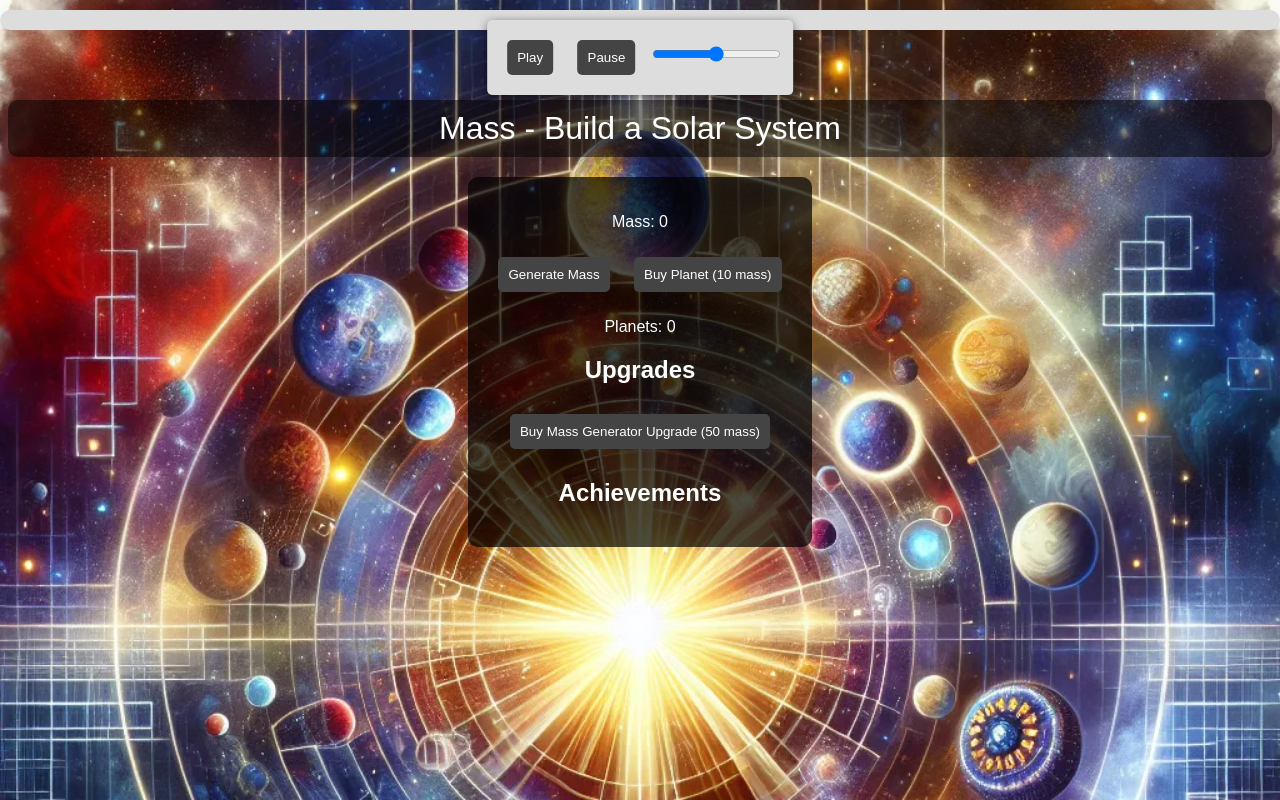
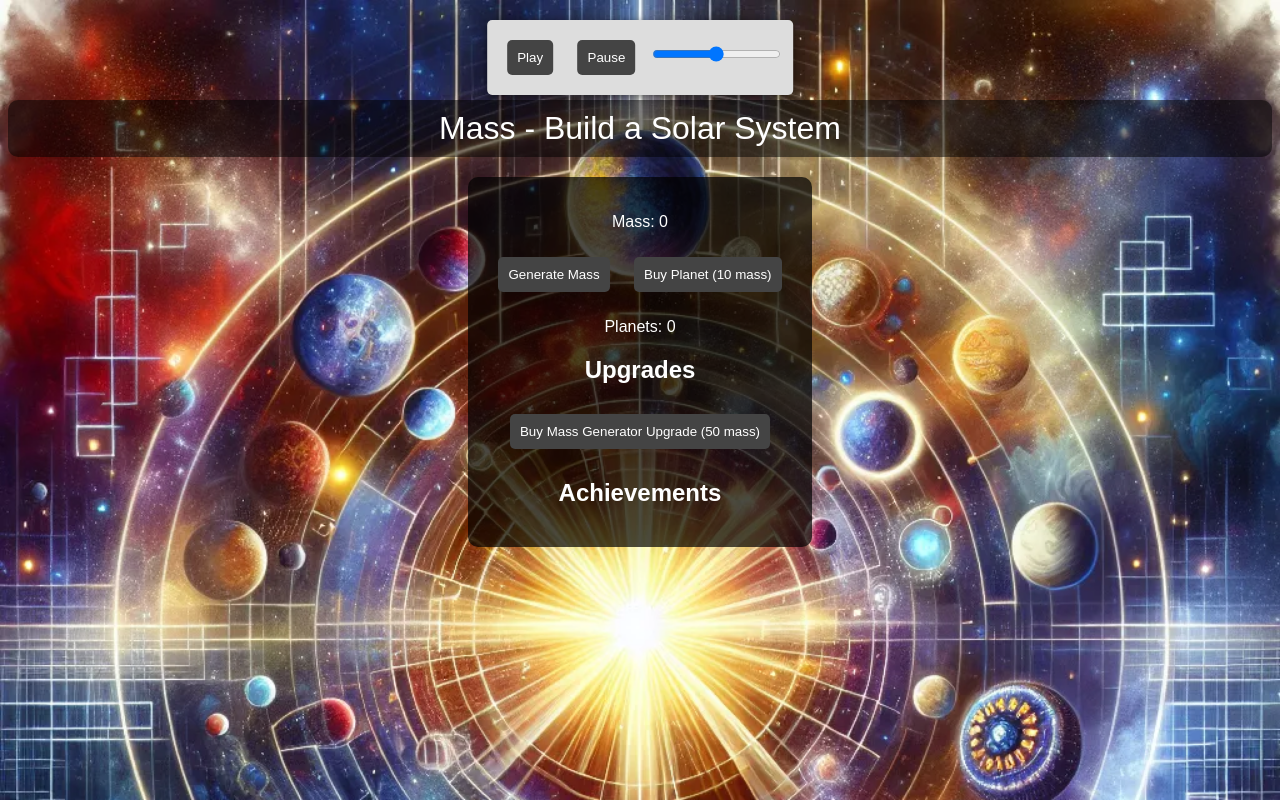
Before and after one commit to Abhrankan-Chakrabarti/mass, a plain HTML site: page index.html in a window 1280 px wide. Drawn offline with Linux system fonts and the light colour scheme.

Commit message:
Update styles.css

```diff
--- a/styles.css
+++ b/styles.css
@@ -11,7 +11,7 @@ body {
     top: 20px; /* Default for larger screens */
     left: 50%;
     transform: translateX(-50%);
-    z-index: 9999;
+    z-index: 9999; /* Ensure it stays on top */
     background-color: #ddd;
     padding: 10px;
     border-radius: 5px;
@@ -60,6 +60,24 @@ body {
     margin-top: 20px;
 }
 
+.progress-bar {
+    width: 100%;
+    background-color: #ddd;
+    border-radius: 10px;
+    margin: 10px 0;
+    position: relative; /* Ensure it positions correctly */
+    z-index: 10; /* Adjust to be above other elements if necessary */
+}
+
+.progress-fill {
+    width: 0;
+    height: 100%;
+    background-color: #4caf50;
+    border-radius: 10px;
+    transition: width 0.5s;
+    z-index: 10; /* Ensure it stays above other elements */
+}
+
 button {
     margin: 10px;
     padding: 10px;
@@ -90,22 +108,3 @@ button:hover {
     font-size: 0.9em;
     color: #ddd;
 }
-
-.progress-bar {
-    position: fixed;
-    top: 0;
-    left: 0;
-    width: 100%;
-    height: 20px; /* Adjust the height as needed */
-    background-color: #ddd;
-    border-radius: 10px;
-    margin: 10px 0;
-}
-
-.progress-fill {
-    width: 0;
-    height: 100%;
-    background-color: #4caf50;
-    border-radius: 10px;
-    transition: width 0.5s;
-}
```
